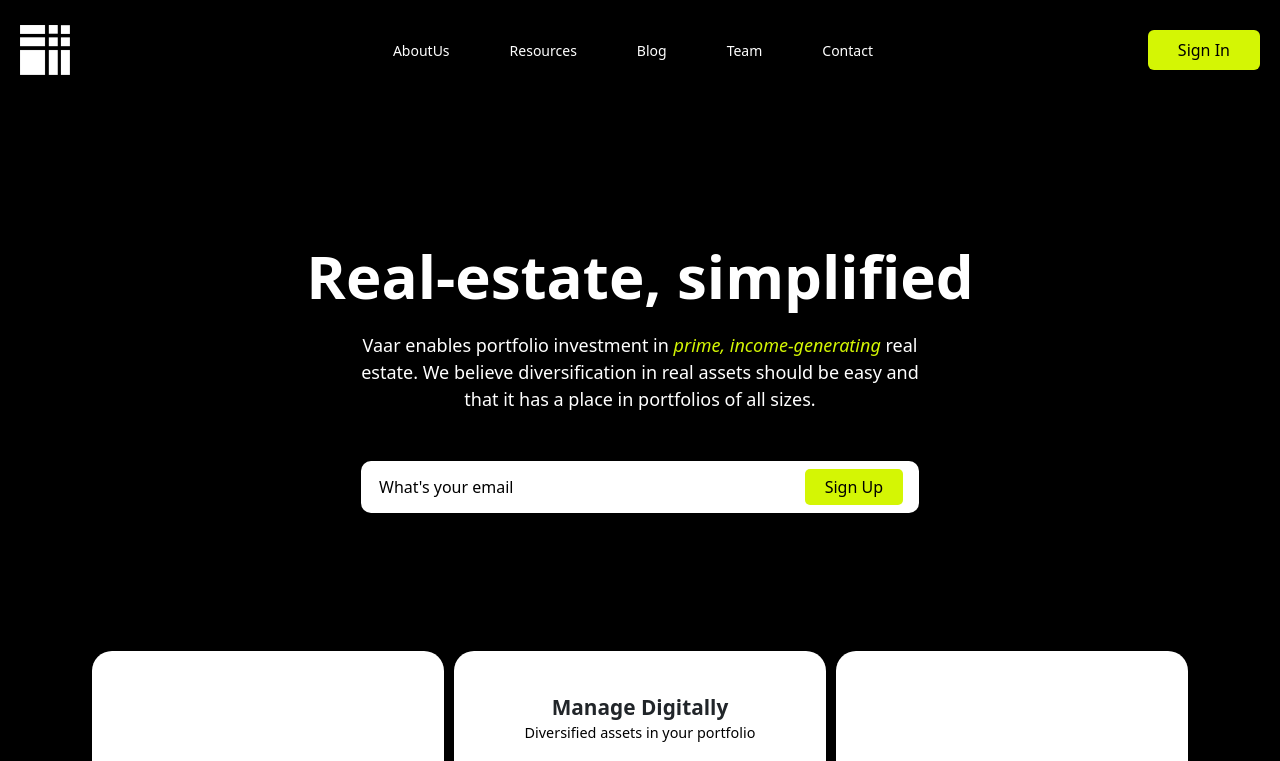
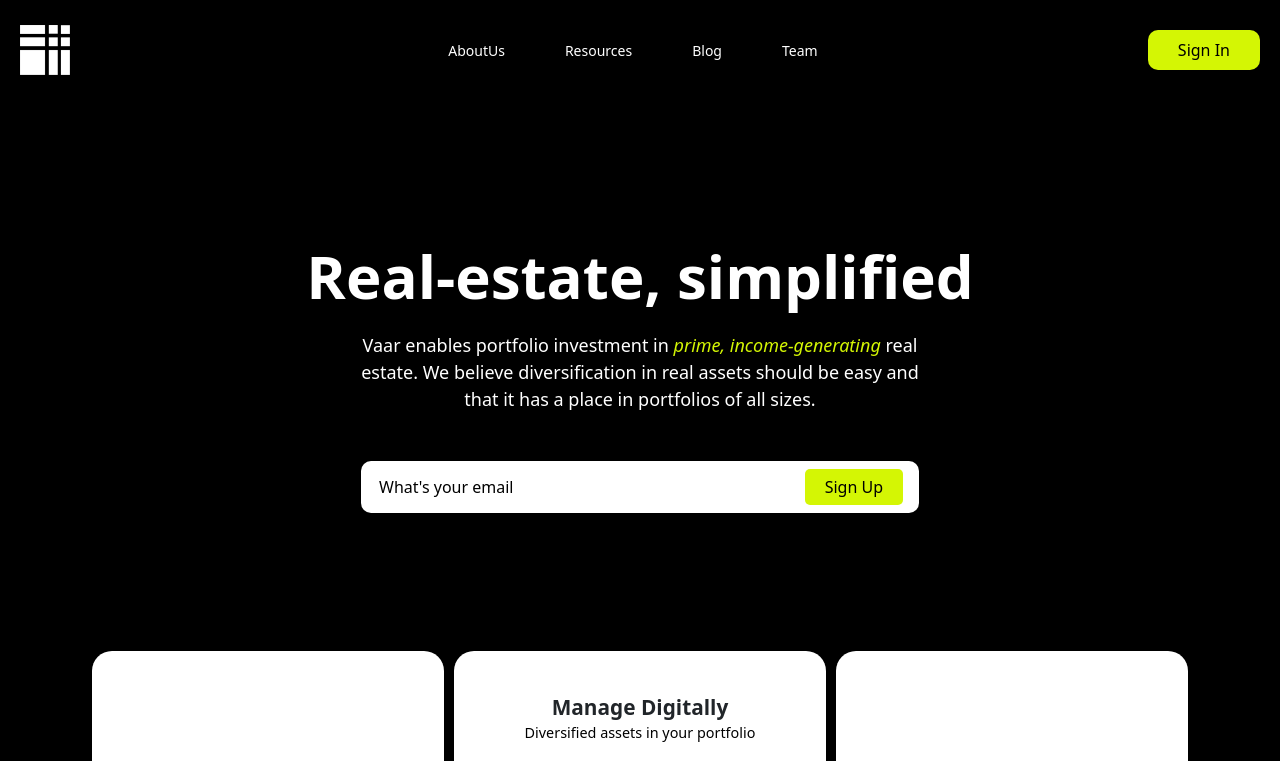
Before and after one commit to webtesting22/vaar, a React (Vite) app: page / in a window 1280 px wide. Shown: the top 761 px of the page. Built offline with nearby package versions, Linux system fonts and the light colour scheme.

Commit message:
sign in section and contact us added

```diff
--- a/src/Components/Home/Home.jsx
+++ b/src/Components/Home/Home.jsx
@@ -8,6 +8,7 @@ import Guide from '../Guide/Guide';
 import Bestvalue from '../Bestvalue/Bestvalue';
 import SignupSection from '../SignUp/SignupSection';
 import img1 from "../pictures/About-icons/homePageMobile.svg"
+import { Link } from "react-router-dom";
 function Home() {
     return (
         <>
@@ -20,10 +21,10 @@ function Home() {
                             <p>Vaar enables portfolio investment in <span><i>prime, income-generating</i></span> real estate. We believe diversification in real assets should be easy and that it has a place in portfolios of all sizes.</p>
                             <div className='email-collect'>
                                 <input type="text" placeholder="What's your email" />
-                                <button className='input-btn'>Sign&nbsp;Up</button>
+                                <button className='input-btn'><Link to="/ContactUs" style={{color:"black"}}>Sign&nbsp;Up</Link></button>
                             </div>
                             <div className='mobile-view-home'>
-                                <button><a href="">Sign up</a></button>
+                                <button><Link to="/ContactUs" style={{color:"black"}}>Sign&nbsp;Up</Link></button>
                             </div>
                         </div>
 
--- a/src/Components/Navigation/Navigation.css
+++ b/src/Components/Navigation/Navigation.css
@@ -41,12 +41,14 @@
     color: rgb(0, 0, 0);
     border: none;
     padding: 8px 30px;
+    border-radius: 10px;
 
   }
   .sign-in-btn:hover{
     background-color: #D4F604;
     color: rgb(0, 0, 0);
     border: none;
+    border-radius: 10px;
   }
   .navigation_ul li a{
     color: white;
--- a/src/Components/Navigation/Navigation.jsx
+++ b/src/Components/Navigation/Navigation.jsx
@@ -67,7 +67,7 @@ function Navigation() {
                                 <li><Link to="/AllResources" >Resources</Link></li>
                                 <li><Link to="/VaarBlogs">Blog</Link></li>
                                 <li><Link to="/VaarTeam">Team</Link></li>
-                                <li><Link to="/ContactUs">Contact</Link></li>
+                                {/* <li><Link to="/ContactUs">Contact</Link></li> */}
                             </ul>
                         </nav>
                     ) : (
@@ -104,7 +104,7 @@ function Navigation() {
                     </Offcanvas>
                 </div>
                 <div className='sign-in-container'>
-                    <Button className='sign-in-btn'>Sign In</Button>
+                    <button className='sign-in-btn'><Link to="/ContactUs" style={{color:"black"}}>Sign In</Link></button>
                 </div>
             </div>
         </>
--- a/src/Components/SignUp/SignupSection.jsx
+++ b/src/Components/SignUp/SignupSection.jsx
@@ -1,6 +1,6 @@
 import React from 'react';
 import "./Signup.css"
-
+import { Link } from "react-router-dom";
 function SignupSection() {
     return (
         <>
@@ -15,7 +15,7 @@ function SignupSection() {
                         </div>
                         <div className="col-lg-6 ">
                             <div>
-                                <button><a href="">Sign Up</a></button>
+                                <button><Link to="/ContactUs">Sign Up</Link></button>
                                 <button> <a href="">Contact Us</a></button>
                             </div>
                         </div>
```
